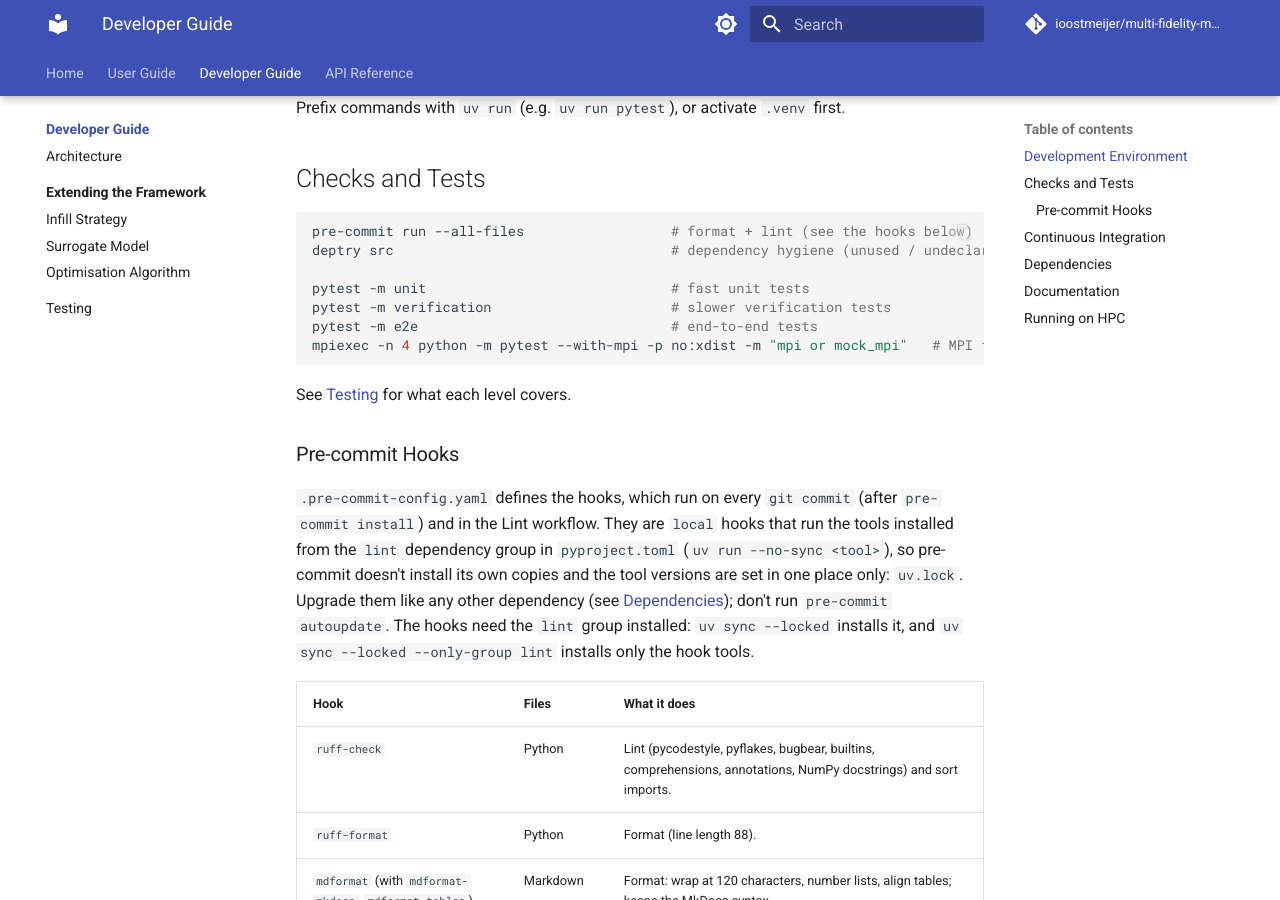
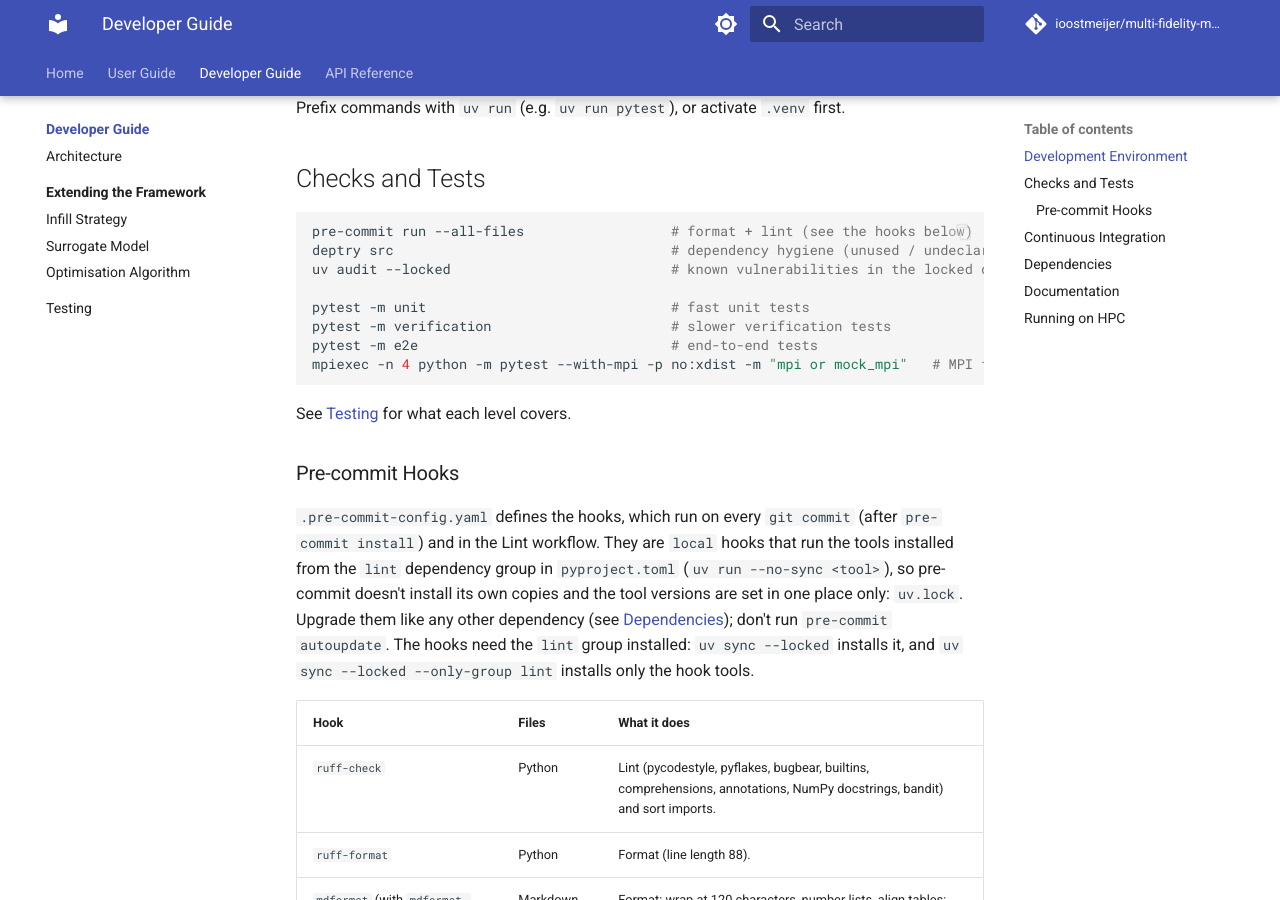
Before and after one commit to ioostmeijer/multi-fidelity-multi-point-sbo, an MkDocs documentation site: the page built from docs/dev/index.md, in a window 1280 px wide and 900 px high, scrolled down 417 px. Built offline with MkDocs 1.6.1 and Material for MkDocs 9.7.7, drawn with Linux system fonts in a browser that asks for light colours; comment, search, counter and statistics services are not loaded; some of the changed text lies outside the part shown.

Commit message:
Add the audit workflow. Note the warnings form setuptools < 80 are ignored, since this is required for mf2 to work. These will resolved in 2.0.0

````diff
--- a/docs/dev/index.md
+++ b/docs/dev/index.md
@@ -21,6 +21,7 @@ Prefix commands with `uv run` (e.g. `uv run pytest`), or activate `.venv` first.
 ```bash
 pre-commit run --all-files                  # format + lint (see the hooks below)
 deptry src                                  # dependency hygiene (unused / undeclared)
+uv audit --locked                           # known vulnerabilities in the locked dependencies (uv.lock)
 
 pytest -m unit                              # fast unit tests
 pytest -m verification                      # slower verification tests
@@ -39,13 +40,13 @@ only: `uv.lock`. Upgrade them like any other dependency (see [Dependencies](#dep
 `pre-commit autoupdate`. The hooks need the `lint` group installed: `uv sync --locked` installs it, and
 `uv sync --locked --only-group lint` installs only the hook tools.
 
-| Hook                                                   | Files          | What it does                                                                                                     |
-| ------------------------------------------------------ | -------------- | ---------------------------------------------------------------------------------------------------------------- |
-| `ruff-check`                                           | Python         | Lint (pycodestyle, pyflakes, bugbear, builtins, comprehensions, annotations, NumPy docstrings) and sort imports. |
-| `ruff-format`                                          | Python         | Format (line length 88).                                                                                         |
-| `mdformat` (with `mdformat-mkdocs`, `mdformat-tables`) | Markdown       | Format: wrap at 120 characters, number lists, align tables; keeps the MkDocs syntax.                             |
-| `codespell`                                            | All text files | Report common typos and American spellings (British spelling); see below.                                        |
-| `end-of-file-fixer`, `trailing-whitespace`             | All text files | One final newline, no trailing spaces.                                                                           |
+| Hook                                                   | Files          | What it does                                                                                                             |
+| ------------------------------------------------------ | -------------- | ------------------------------------------------------------------------------------------------------------------------ |
+| `ruff-check`                                           | Python         | Lint (pycodestyle, pyflakes, bugbear, builtins, comprehensions, annotations, NumPy docstrings, bandit) and sort imports. |
+| `ruff-format`                                          | Python         | Format (line length 88).                                                                                                 |
+| `mdformat` (with `mdformat-mkdocs`, `mdformat-tables`) | Markdown       | Format: wrap at 120 characters, number lists, align tables; keeps the MkDocs syntax.                                     |
+| `codespell`                                            | All text files | Report common typos and American spellings (British spelling); see below.                                                |
+| `end-of-file-fixer`, `trailing-whitespace`             | All text files | One final newline, no trailing spaces.                                                                                   |
 
 The formatting hooks change the files and fail the commit; add the changed files and commit again.
 
@@ -67,6 +68,7 @@ group (`uv sync --locked --only-group lint`), without the package or MPI, and ru
 | `ci.yml`             | All pushes and pull requests to `main` and `dev`           | deptry, unit tests (Linux and Windows)                                | `CI passed`             |
 | `extended.yml`       | Pull requests and pushes to `main`; manually on any branch | Verification and E2E tests; coverage (manual)                         | `Extended tests passed` |
 | `docs.yml`           | Pushes to `main` and all pull requests                     | Builds the docs; deploys them on `main`                               | `build`                 |
+| `audit.yml`          | Dependency changes to `main` and `dev`; weekly             | `uv audit` on the locked dependencies (all groups)                    | -                       |
 | `project-in-dev.yml` | Merged pull requests into `dev`                            | Moves the linked issues (`Part of #N`) to In dev on the project board | -                       |
 
 `ci.yml` and `extended.yml` start with a `changes` job (the shared `.github/actions/detect-code-changes` action), which
@@ -114,7 +116,8 @@ sync.
 `[tool.uv] constraint-dependencies` in `pyproject.toml` keeps `pymdown-extensions` below version 12, which is
 incompatible with the mkdocstrings version used for the API reference. `deptry` ignores `setuptools` for the "unused
 dependency" rule: nothing imports it, and its `<81` pin only keeps an installed mf2 working (mf2 imports
-`pkg_resources`) while `"module": "mf2"` is still supported in `Config.from_json`. Both go in version 2.0.0.
+`pkg_resources`) while `"module": "mf2"` is still supported in `Config.from_json`. Because of that pin, `audit.yml`
+ignores two setuptools advisories that are fixed only in later versions. All three go in version 2.0.0.
 
 To export the lock to a `requirements.txt` (e.g. for environments without uv):
 
````
Also changed, not shown: 1 other file.
